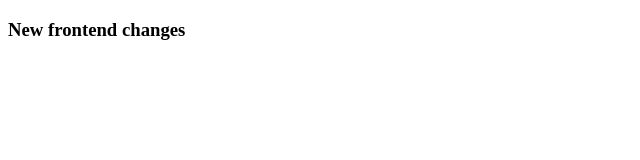
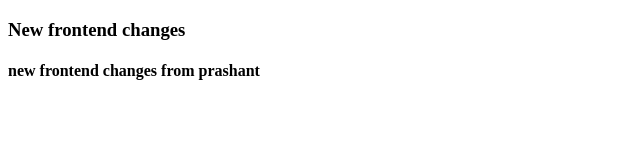
Before and after one commit to swap-prashant/plannet-project, a plain HTML site: page index.html in a window 1280 px wide. Shown: the whole page, without its empty margins (0-640 px from the left). Drawn offline with Linux system fonts and the light colour scheme.

Commit message:
frontend changes from prashant

```diff
--- a/index.html
+++ b/index.html
@@ -12,6 +12,7 @@
 
         <section>
             <h3>New frontend changes</h3>
+            <h4>new frontend changes from prashant</h4>
         </section>
 
         <!-- hero section end here -->
```
